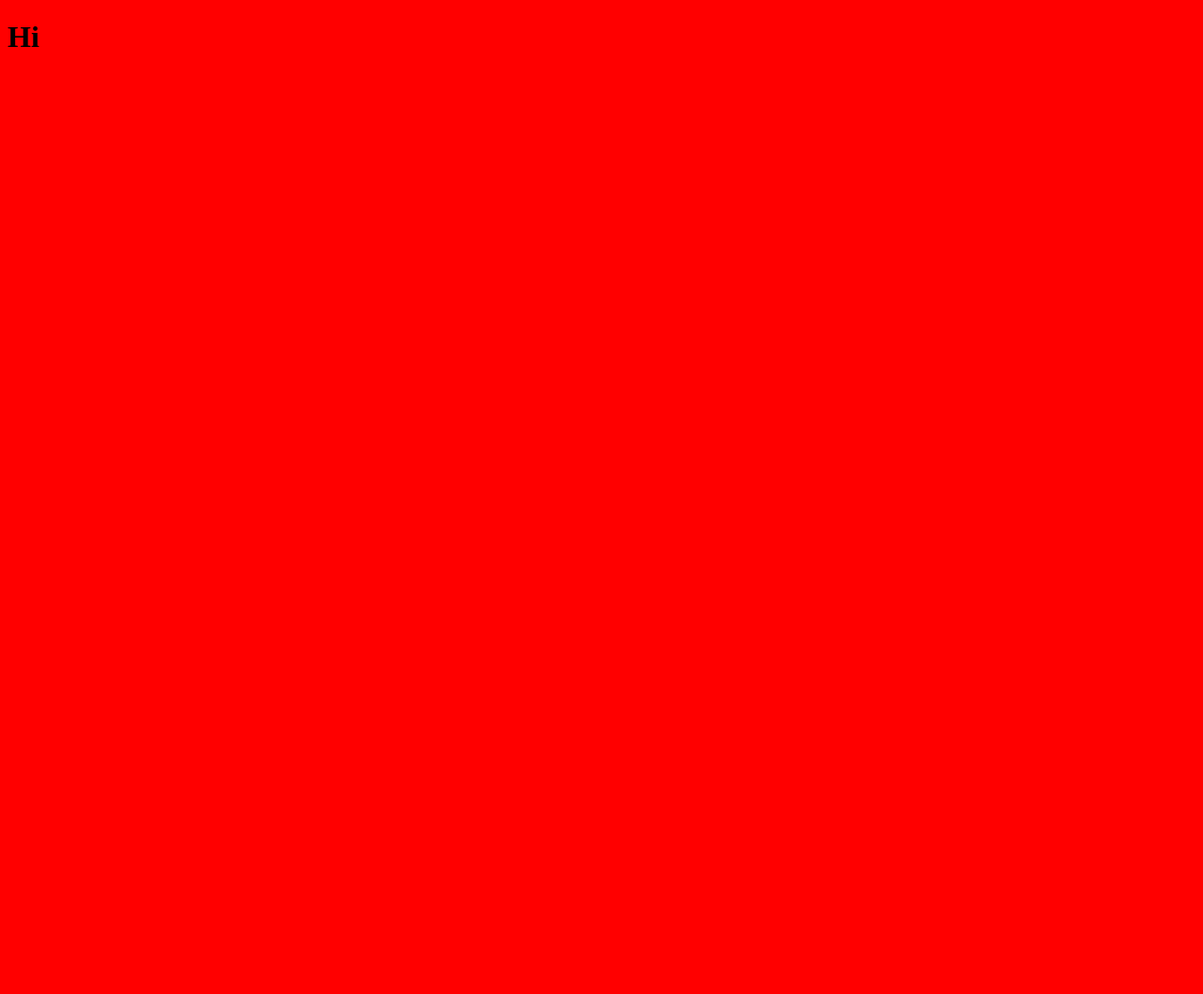
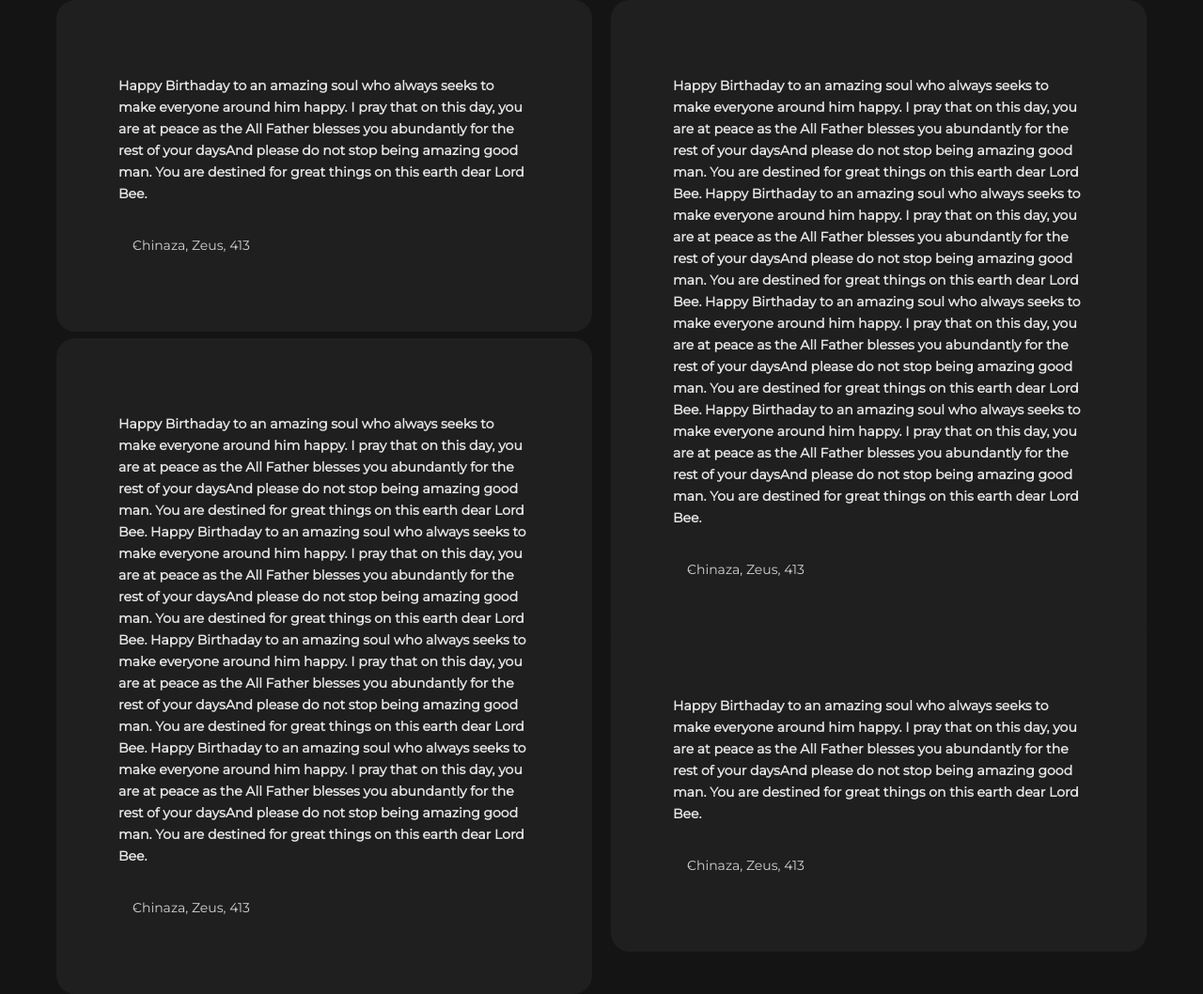
Before and after one commit to AkinAguda/hbdBolu, a website built with webpack: page dist/index.html in a window 1280 px wide. Shown: the whole page at 94% size. Before the commit the page ends 800 px from the top, so only its background shows below. Built offline with nearby package versions, Linux system fonts and the light colour scheme.

Commit message:
mansorny grid works

```diff
--- a/src/index.js
+++ b/src/index.js
@@ -1 +1,23 @@
 import './styles/index.scss';
+
+(function () {
+    function resizeGridItem(item) {
+        var grid = document.getElementById("wishes");
+        var rowHeight = parseInt(window.getComputedStyle(grid).getPropertyValue('grid-auto-rows'));
+        var rowGap = parseInt(window.getComputedStyle(grid).getPropertyValue('grid-row-gap'));
+        var rowSpan = Math.ceil((item.querySelector('.wish').getBoundingClientRect().height + rowGap) / (rowHeight + rowGap));
+        item.style.gridRowEnd = "span " + rowSpan;
+    }
+
+    function resizeAllGridItems() {
+        var allItems = document.getElementsByClassName("item");
+        for (var x = 0; x < allItems.length; x++) {
+            resizeGridItem(allItems[x]);
+        }
+    }
+
+    window.onload = resizeAllGridItems();
+
+    window.addEventListener("resize", resizeAllGridItems);
+
+}())
--- /dev/null
+++ b/src/styles/_variables.scss
@@ -0,0 +1,5 @@
+$black: #141414;
+$dark: #1f1f1f;
+$light: #e5e5e5;
+
+$big: 1920px;
--- a/src/styles/index.scss
+++ b/src/styles/index.scss
@@ -1,3 +1,57 @@
+@import "./variables";
+
+body,
+html {
+  padding: 0;
+  margin: 0;
+}
+
 body {
-  background-color: red;
+  background-color: $black;
+  font-family: "Montserrat", serif;
+  color: white;
 }
+
+#wishes {
+  padding: 0 20px;
+  box-sizing: border-box;
+  display: grid;
+  grid-template-columns: 1fr 1fr;
+  max-width: 1200px;
+  margin: 0 auto;
+  color: $light;
+  grid-gap: 20px;
+  grid-auto-rows: 0px;
+  .wish {
+    background-color: $dark;
+    padding: 80px 66px;
+    border-radius: 20px;
+    font-size: 14px;
+    font-weight: 600;
+    line-height: 23px;
+    p {
+      margin: 0;
+    }
+    span {
+      display: inline-block;
+      color: white;
+      opacity: 0.8;
+      margin-top: 32px;
+      font-weight: normal;
+      margin-left: 15px;
+      position: relative;
+      &::before {
+        content: "-";
+        position: absolute;
+        display: block;
+        left: 0;
+      }
+    }
+    @media (min-width: $big) {
+      font-size: 16px;
+    }
+  }
+  // .o {
+  //   grid-row: 1/1;
+  // }
+}
```
Also changed, not shown: dist/index.html.
